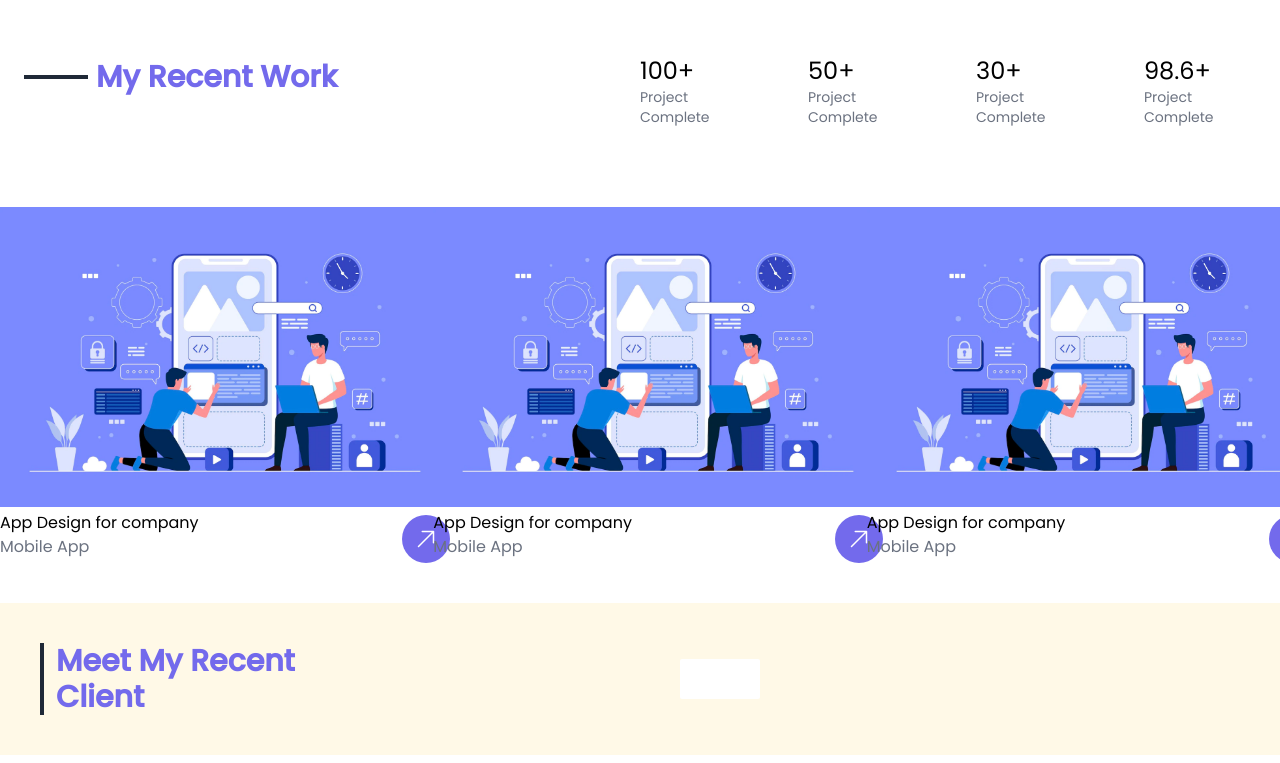
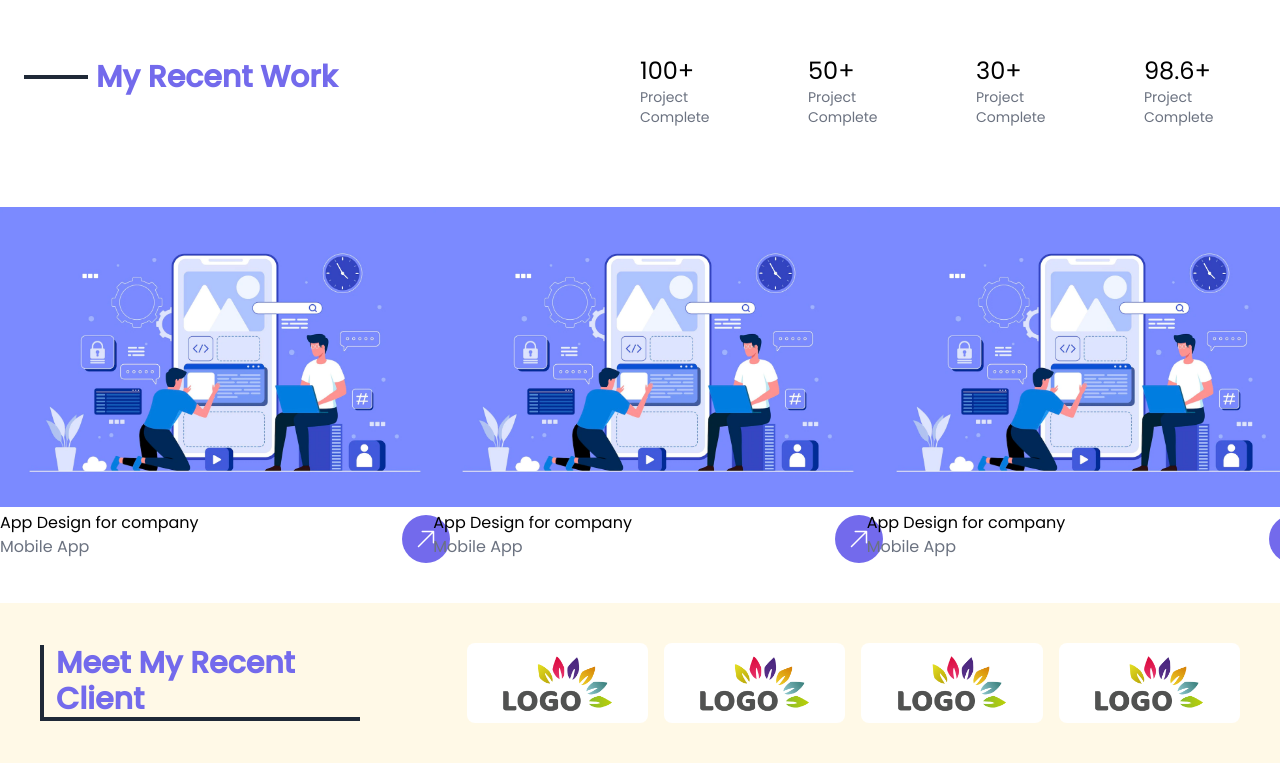
Before and after one commit to shayangraph/margoai-team, a website: page index.html in a window 1280 px wide. Shown: the part 798-1561 px from the top of the page. Drawn offline with Linux system fonts and the light colour scheme.

Commit message:
complete meet client section

```diff
--- a/index.html
+++ b/index.html
@@ -158,14 +158,21 @@
         <div class="bg-backgroundPrimary mt-10">
             <div class="container mx-auto flex flex-col md:flex-row items-center ">
                 <!-- Title meet client -->
-                <div class="w-1/2 p-10">
-                    <h1 class=" text-2xl max-w-xs md:text-3xl font-bold text-secondry border-l-4 border-gray-800 pl-3">
+                <div class="w-4/12 p-10">
+                    <h1 class="text-2xl max-w-xs md:text-3xl font-bold text-secondry border-b-4 md:border-l-4 border-gray-800 pl-3">
                         Meet My
                         Recent Client</h1>
                 </div>
                 <!-- Title meet client -->
-                <div class="w-1/2 p-10 grid">
-                    <div class="w-20 h-10 bg-white rounded-sm"></div>
+                <div class="md:w-8/12 p-10 flex flex-col md:flex-row space-y-10  md:space-x-4 md:space-y-0 items-center">
+                    <div class="w-64 h-20 bg-white rounded-lg flex items-center justify-center"><img class="w-auto h-20 p-2"
+                            src="./img/logo-branding.png" alt="logo-branding"></div>
+                    <div class="w-64 h-20 bg-white rounded-lg flex items-center justify-center"><img class="w-auto h-20 p-2"
+                            src="./img/logo-branding.png" alt="logo-branding"></div>
+                    <div class="w-64 h-20 bg-white rounded-lg flex items-center justify-center"><img class="w-auto h-20 p-2"
+                            src="./img/logo-branding.png" alt="logo-branding"></div>
+                    <div class="w-64 h-20 bg-white rounded-lg flex items-center justify-center"><img class="w-auto h-20 p-2"
+                            src="./img/logo-branding.png" alt="logo-branding"></div>
                 </div>
             </div>
         </div>
```
Also changed, not shown: css/main.css, img/logo-branding.png (added).
